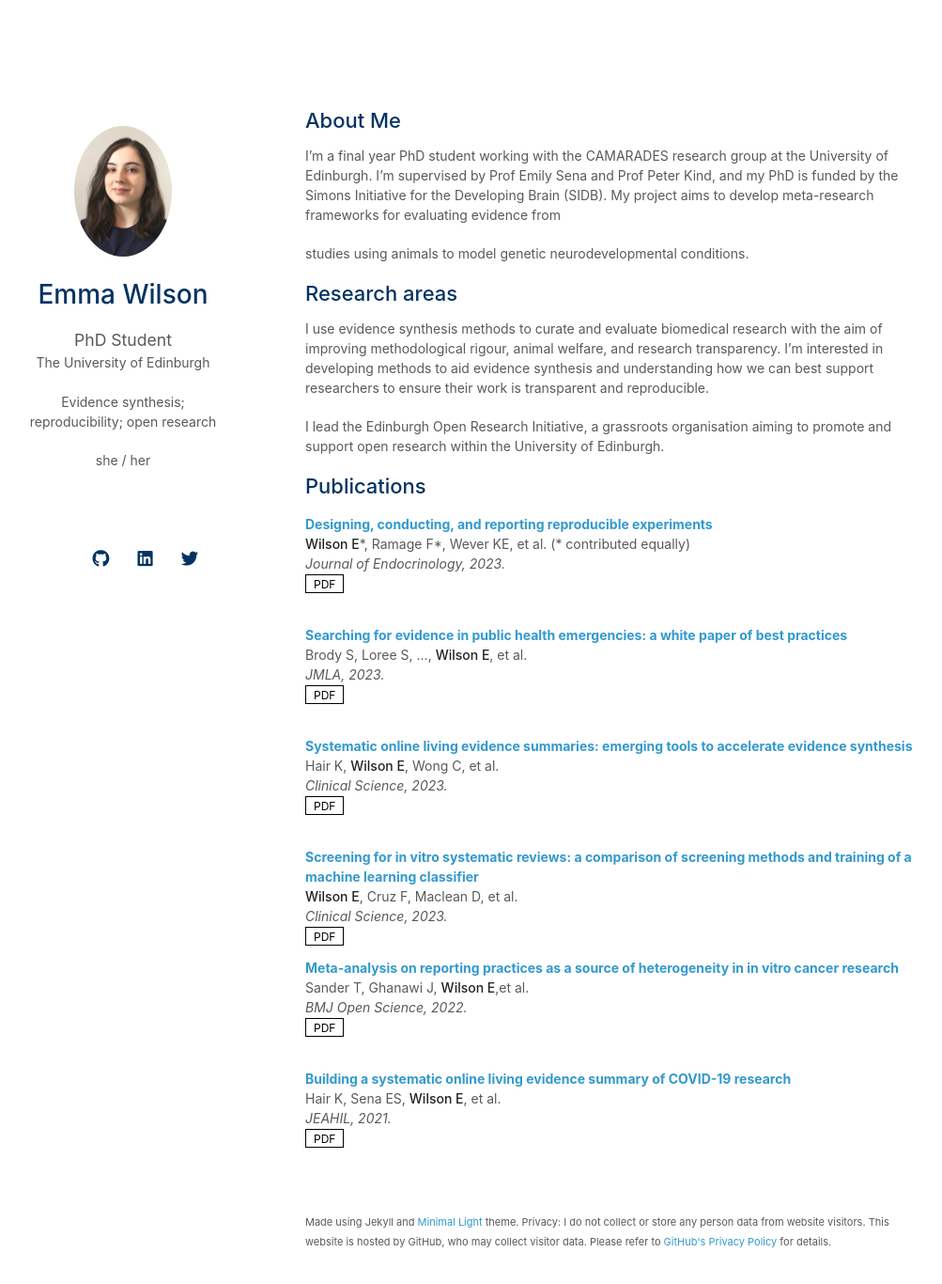
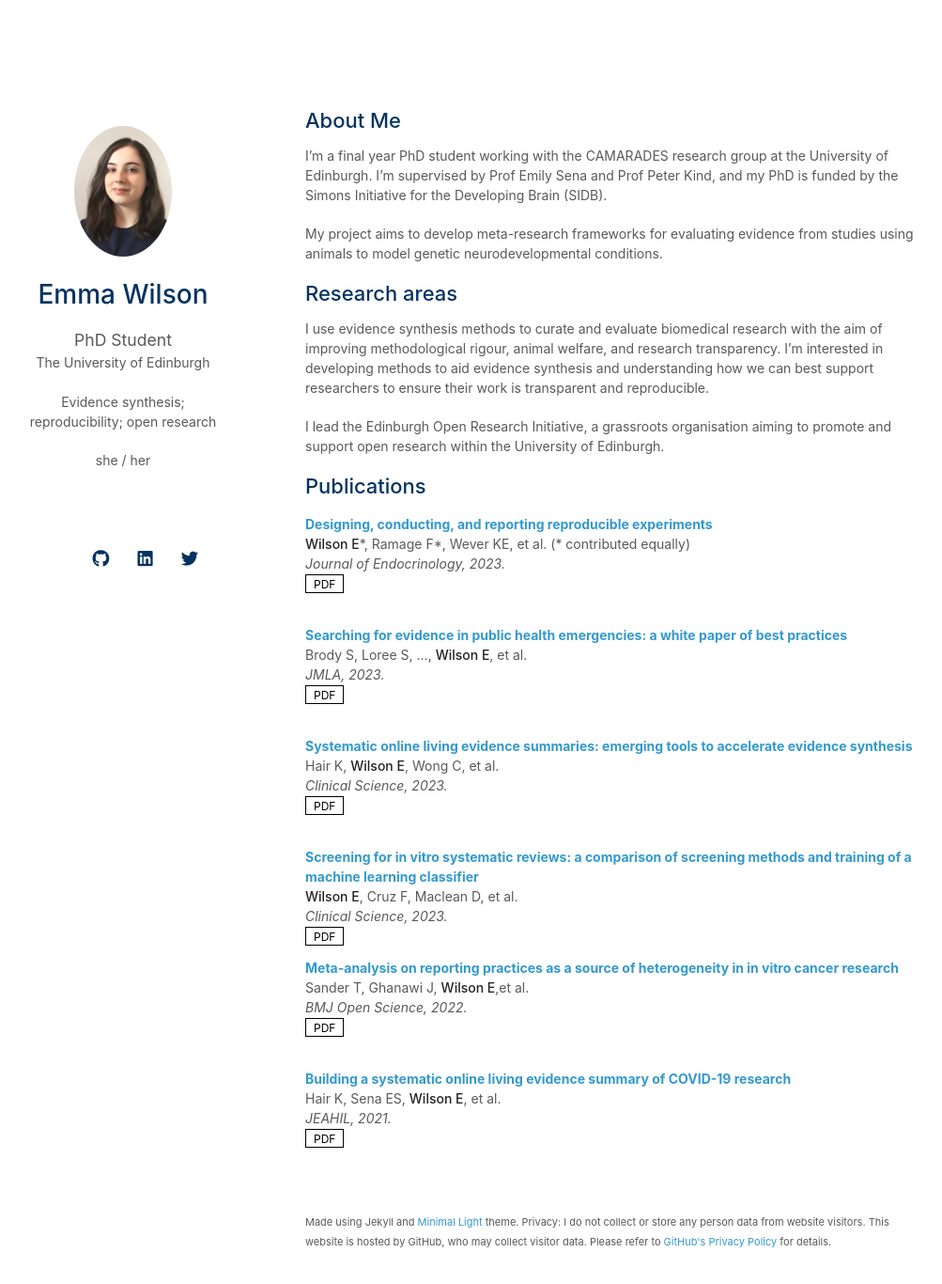
Before and after one commit to emma-wilson/emma-wilson.github.io, a Jekyll site: the page built from index.md, in a window 1280 px wide and 1400 px high. Shown: the top 1366 px of the window at 94% size, without its empty margins (145-1148 px from the left). Built offline with Jekyll 4.4.1, drawn with Linux system fonts in a browser that asks for light colours; nearby versions of some CDN libraries; a style sheet for code colours, icons or effects is not loaded; our own code applies the rules of GitHub Pages for plain Markdown files.

Commit message:
Line breaks

```diff
--- a/index.md
+++ b/index.md
@@ -4,9 +4,9 @@ layout: homepage
 
 ## About Me
 
-I'm a final year PhD student working with the CAMARADES research group at the University of Edinburgh. I'm supervised by Prof Emily Sena and Prof Peter Kind, and my PhD is funded by the Simons Initiative for the Developing Brain (SIDB). My project aims to develop meta-research frameworks for evaluating evidence from
+I'm a final year PhD student working with the CAMARADES research group at the University of Edinburgh. I'm supervised by Prof Emily Sena and Prof Peter Kind, and my PhD is funded by the Simons Initiative for the Developing Brain (SIDB).
 
-studies using animals to model genetic neurodevelopmental conditions.
+My project aims to develop meta-research frameworks for evaluating evidence from studies using animals to model genetic neurodevelopmental conditions.
 
 ## Research areas
 I use evidence synthesis methods to curate and evaluate biomedical research with the aim of improving methodological rigour, animal welfare, and research transparency. I’m interested in developing methods to aid evidence synthesis and understanding how we can best support researchers to ensure their work is transparent and reproducible.
```
